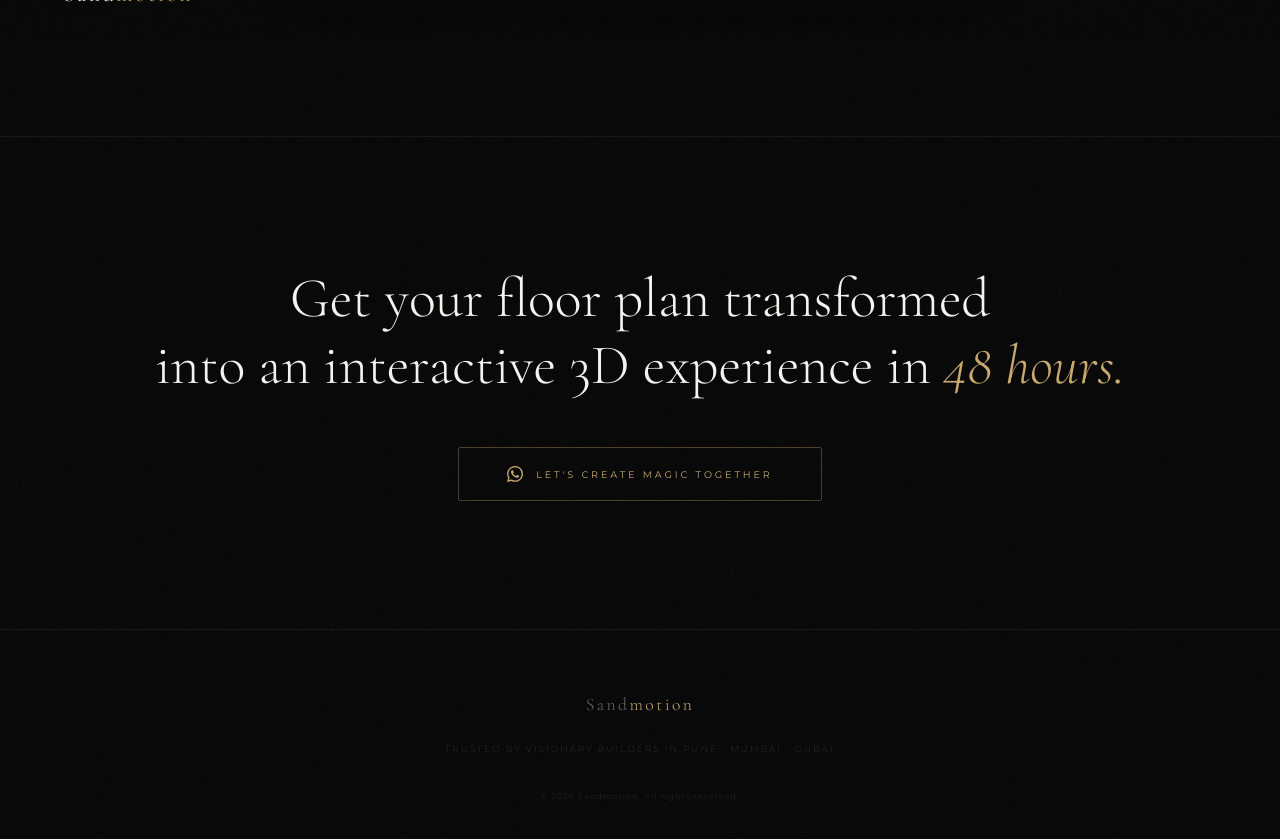
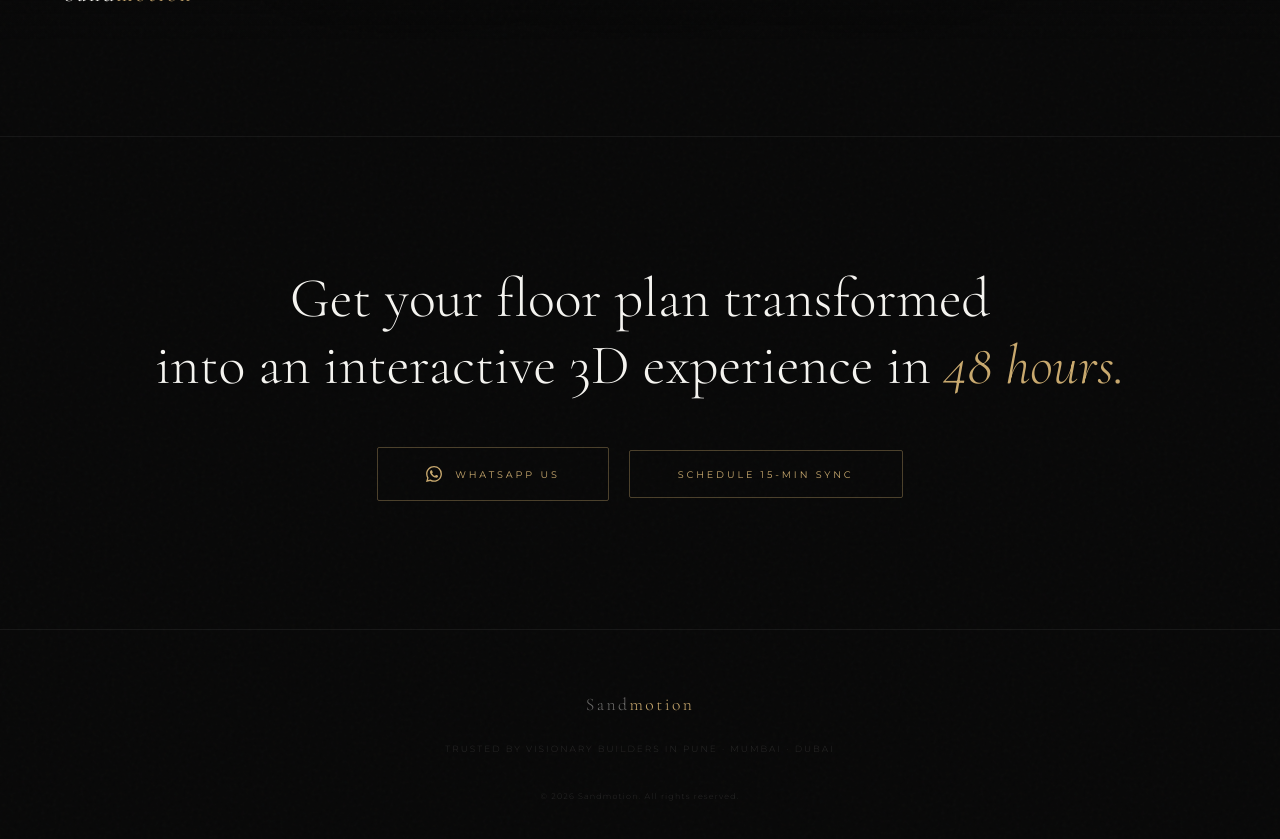
Before and after one commit to sandmotions-create/sandmotion-site, a Jekyll site: the page index.html, which Jekyll copies as it is, in a window 1280 px wide and 900 px high, scrolled down 2594 px, cut to the strip 51-890 px from the top of the window. Built offline with Jekyll 4.4.1, drawn with Linux system fonts in a browser that asks for light colours.

Commit message:
Add files via upload

```diff
--- a/index.html
+++ b/index.html
@@ -1,7 +1,6 @@
 <!DOCTYPE html>
 <html lang="en">
 <head>
-  <!-- Google tag (gtag.js) -->
   <script async src="https://www.googletagmanager.com/gtag/js?id=G-DYH5BFMVS0"></script>
 <script>
   window.dataLayer = window.dataLayer || [];
@@ -483,13 +482,13 @@
   <a href="index.html" class="logo">Sand<span>motion</span></a>
   <div>
     <a href="blog/" class="nav-link" style="margin-right: 20px;">Blog</a>
+    <a href="https://calendar.google.com/calendar/u/0/appointments/schedules/AcZssZ3Xf3GM9AkuDHxW54kS-igtXqgOfsmhkZ7nEVGqjVzZP94hp6HEBH22b7hLY3fh1Gh4nfiTJFp2" class="nav-link" style="margin-right: 20px; color: var(--accent);">Book Demo</a>
     <a href="http://app.sandmotion.in/" class="nav-link">Experience →</a>
   </div>
 </nav>
 
   <section class="hero">
          <h1>Walk the <em>Dream</em><br>Before It's Built.<br>Digital sample Flat.</h1>
-            <!-- Updated Tagline to H2 -->
             <h2 class="hero-tagline">
   <a href="https://www.youtube.com/@sandmotion_global" target="_blank" style="text-decoration:none; color:inherit;">
     2D floor plans into interactive 3D web experiences
@@ -584,12 +583,19 @@
 
   <section class="final-cta reveal">
     <h2>Get your floor plan transformed<br>into an interactive 3D experience in <em>48 hours.</em></h2>
+
+    <div style="display: flex; justify-content: center; gap: 20px; flex-wrap: wrap; align-items: center;">
       <a class="btn-ghost" href="https://wa.me/918208072906" target="_blank">
         <svg class="wa-icon" viewBox="0 0 24 24" xmlns="http://www.w3.org/2000/svg">
           <path d="M17.472 14.382c-.297-.149-1.758-.867-2.03-.967-.273-.099-.471-.148-.67.15-.197.297-.767.966-.94 1.164-.173.199-.347.223-.644.075-.297-.15-1.255-.463-2.39-1.475-.883-.788-1.48-1.761-1.653-2.059-.173-.297-.018-.458.13-.606.134-.133.298-.347.446-.52.149-.174.198-.298.298-.497.099-.198.05-.371-.025-.52-.075-.149-.669-1.612-.916-2.207-.242-.579-.487-.5-.669-.51-.173-.008-.371-.01-.57-.01-.198 0-.52.074-.792.372-.272.297-1.04 1.016-1.04 2.479 0 1.462 1.065 2.875 1.213 3.074.149.198 2.096 3.2 5.077 4.487.709.306 1.262.489 1.694.625.712.227 1.36.195 1.871.118.571-.085 1.758-.719 2.006-1.413.248-.694.248-1.289.173-1.413-.074-.124-.272-.198-.57-.347zm-5.421 7.403h-.004a9.87 9.87 0 01-5.031-1.378l-.361-.214-3.741.982.998-3.648-.235-.374a9.86 9.86 0 01-1.51-5.26c.001-5.45 4.436-9.884 9.888-9.884 2.64 0 5.122 1.03 6.988 2.898a9.825 9.825 0 012.893 6.994c-.003 5.45-4.437 9.884-9.885 9.884zm8.413-18.297A11.815 11.815 0 0012.05 0C5.495 0 .16 5.335.157 11.892c0 2.096.547 4.142 1.588 5.945L.057 24l6.305-1.654a11.882 11.882 0 005.683 1.448h.005c6.554 0 11.89-5.335 11.893-11.893a11.821 11.821 0 00-3.48-8.413z"/>
         </svg>
-      Let's Create Magic Together
+        WhatsApp Us
       </a>
+
+      <a class="btn-ghost" href="https://calendar.google.com/calendar/u/0/appointments/schedules/AcZssZ3Xf3GM9AkuDHxW54kS-igtXqgOfsmhkZ7nEVGqjVzZP94hp6HEBH22b7hLY3fh1Gh4nfiTJFp2" target="_blank">
+        Schedule 15-Min Sync
+      </a>
+    </div>
   </section>
 
   <footer>
```
Lines whose indentation alone changed are shown as unchanged.
